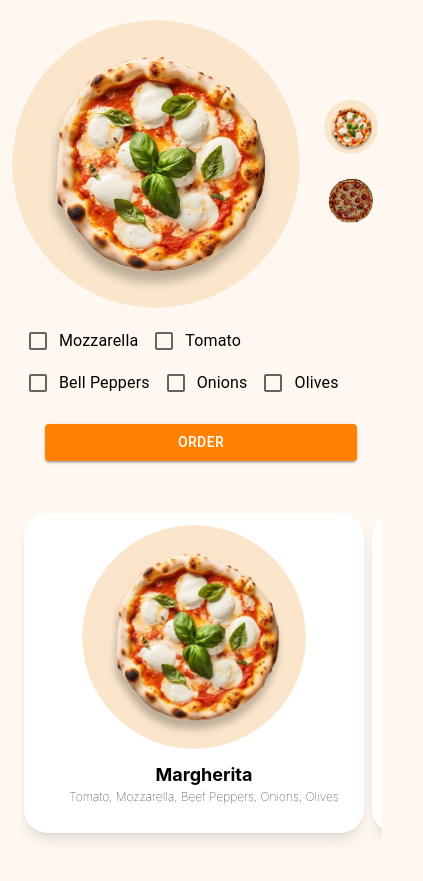
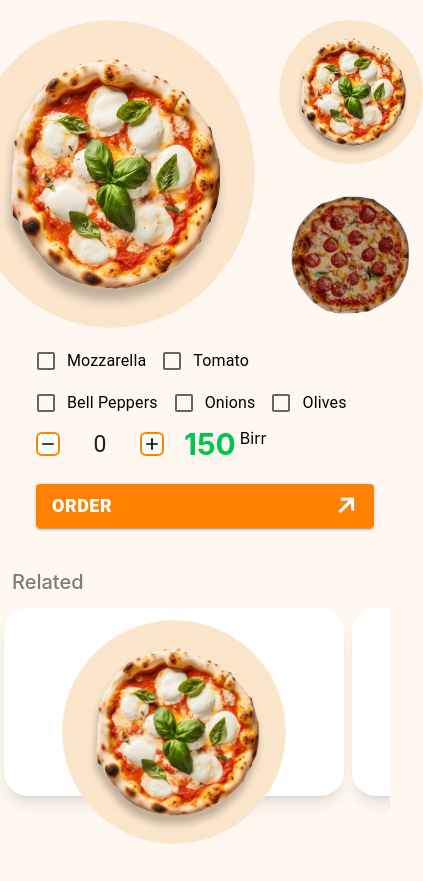
Before and after one commit to Benonii/pizza, a Next.js app in the folder my-next-app/: page /order in a window 390 px wide. Shown: the whole page, 423 px wide, since content can reach past the window. After the commit the page ends 844 px from the top, so only its background shows below. Built offline with nearby package versions, Linux system fonts and the light colour scheme.

Commit message:
Featured section and make orders page responsive

```diff
--- a/my-next-app/src/app/page.tsx
+++ b/my-next-app/src/app/page.tsx
@@ -51,14 +51,14 @@ export default function Home() {
       </div>
 
       {/* Featured Section */}
-      <section className="px-3 py-6">
-        <h3 className="text-gray3 text-xl md:text-2xl">Featured pizzas</h3>
+      <section className="px-3 py-6 mt-20">
+        <h3 className="text-gray3 ml-1 text-2xl md:text-2xl lg:text-3xl">Featured pizzas</h3>
         <Featured />
       </section>
 
       {/* Top Restaurants */}
-      <section className="px-3 py-6">
-        <h3 className="text-gray3 text-xl md:text-2xl">Top Restaurants</h3>
+      <section className="px-3 py-6 mt-10">
+        <h3 className="text-gray3 text-2xl md:text-2xl lg:text-3xl">Top Restaurants</h3>
         <div className="flex overflow-x-auto gap-4 bg-custom-gradient py-4">
           <TopRestaurant />
           <TopRestaurant />
@@ -68,8 +68,8 @@ export default function Home() {
       </section>
 
       {/* Popular Pizzas */}
-      <section className="px-3 py-6">
-        <h3 className="text-gray3 text-xl md:text-2xl">Popular pizzas</h3>
+      <section className="px-3 py-6 mt-20">
+        <h3 className="text-gray3 text-2xl md:text-2xl lg:text-3xl">Popular pizzas</h3>
         <div className="grid place-items-center gap-6 grid-cols-1 sm:grid-cols-2 lg:grid-cols-3">
           {pizzas.length > 0 &&
             pizzas.map((pizza) => <Pizza key={pizza.id} pizza={pizza} />)}
@@ -77,7 +77,7 @@ export default function Home() {
       </section>
 
       {/* Fasting Pizzas */}
-      <section className="px-3 py-6">
+      <section className="px-3 py-6 mt-20">
         <h3 className="text-gray3 text-xl md:text-2xl">Fasting pizzas</h3>
         <div className=" ml-3 flex justify-start gap-4 overflow-x-auto">
           {pizzas.length > 0 &&
--- a/my-next-app/src/components/Featured.tsx
+++ b/my-next-app/src/components/Featured.tsx
@@ -10,25 +10,25 @@ function Featured() {
   return (
     <div className='mt-2'>
       <div className='flex justify-center font-sans'>
-        <div className="relative mx-2 flex rounded-xl bg-gray4">
-            <div className="max-w-[500px] mt-7 mx-4 mr-0">
-                <h2 className='text-xl text-white font-bold'>
+        <div className="relative mx-2 flex rounded-xl bg-gray4 h-[350px]">
+            <div className="mt-7 mx-4 w-[60vw] lg:w-[40vw]">
+                <h2 className='text-xl md:text-2xl lg:text-3xl text-white font-bold'>
                     Make your first order and get <span className='text-orange3'>50% off</span>.
                 </h2>
-                <p className='mt-3 text-xs text-white text-justify font-sans font-thin'>
+                <p className='mt-3 text-xs md:text-sm lg:text-lg text-white text-justify font-sans font-thin'>
                     In publishing and graphic design, Lorem ipsum is a placeholder text commonly used to demonstrate the visual form of a document or a typeface without.
                 </p>
-                <Button variant="contained" size="small"
+                <Button variant="contained"
                   sx={{
                     backgroundColor: "#ff9921",
                     marginTop: 2,
-                    padding: 1,
+                    padding: 2,
                   }}
                   onClick={() => {router.push(`/order/?name=Margharita`)}}
                 >Order now</Button>
             </div>
             <div className='relative w-[32vw]'>
-                <Image src={pizzaImg} alt="A pizza" className='h-full rounded-tr-md rounded-br-md' />
+                <Image src={pizzaImg} alt="A pizza" className='absolute right-0 h-full rounded-tr-md rounded-br-md' />
             </div>
         </div>
       </div>
--- a/my-next-app/src/components/OrderCompleteModal.tsx
+++ b/my-next-app/src/components/OrderCompleteModal.tsx
@@ -8,6 +8,7 @@ import Image from 'next/image';
 import { useRouter } from 'next/navigation';
 
 import successIcon from '@/../public/assets/images/success-icon.png';
+import arrowImg from '@/../public/assets/images/arrow-img.png';
 
 const style = {
   position: 'absolute',
@@ -34,13 +35,18 @@ export default function OrderCompleteModal() {
   const router = useRouter();
 
   return (
-    <div className='w-[90%]'>
+    <div className='w-full'>
       <Button type="submit" variant='contained' sx={{
         backgroundColor: '#FF8100',
         width: '100%',
+        fontSize: 18,
+        fontWeight: 800,
+        display: 'flex',
+        justifyContent: 'space-between',
       }}
       onClick={handleOpen}>
         Order
+        <Image src={arrowImg} alt="An arrow" className='w-6'/>
       </Button>
       <Modal
         open={open}
--- a/my-next-app/src/components/OrderPizza.tsx
+++ b/my-next-app/src/components/OrderPizza.tsx
@@ -6,6 +6,10 @@ import FormControlLabel from '@mui/material/FormControlLabel';
 import RelatedPizza from './RelatedPizza';
 import OrderCompleteModal from './OrderCompleteModal';
 import OrangeCheckbox from './OrangeCheckbox';
+import AddIcon from '@mui/icons-material/Add';
+import RemoveIcon from '@mui/icons-material/Remove';
+import { TextField } from '@mui/material';
+
 
 import pizzaImg1 from '@/../public/assets/images/pizza-1.png';
 import pizzaImg2 from '@/../public/assets/images/pizza-5.png';
@@ -16,6 +20,7 @@ interface OrderPizzaProps {
 
 function OrderPizza({ name  }: OrderPizzaProps) {
     const [ toppings, setToppings ] = React.useState<string[]>([]);
+    const [ quantity, setQuantity ]  =  React.useState(0);
     const [restaurantId, setRestaurantId] = React.useState<string | null>(null);
 
     const label = { inputProps: { 'aria-label': 'Toppings' } };
@@ -34,6 +39,15 @@ function OrderPizza({ name  }: OrderPizzaProps) {
           setRestaurantId(storedRestaurantId);
         }
       }, []);
+
+    const addQuantity = () => {
+      setQuantity(prev => prev + 1);
+    }
+    const reduceQuantitiy = () => {
+      if (quantity > 0) {
+        setQuantity(prev => prev - 1);
+      }
+    }
 
     const handleSubmit = async (e: React.FormEvent<HTMLFormElement>) => {
         e.preventDefault();
@@ -62,17 +76,18 @@ function OrderPizza({ name  }: OrderPizzaProps) {
         }
       }
     return (
-    <div>
-      <div className='flex mt-5 mx-3'>
+      <div className="w-screen h-screen flex flex-col items-center">
+        <div className="md:grid grid-cols-2 justify-around items-center lg:w-[80%]">
+          <div className='flex mt-5 mx-3 justify-center'>
             <Image src={pizzaImg1} alt="A pizza" className='w-72 mr-6' />
             <div className="flex flex-col gap-5 justify-center items-center">
-            <Image src={pizzaImg1} alt="A smaller pizza"  className='w-36'/>
-            <Image src={pizzaImg2} alt="Next pizza" className='w-36 after:' />
+              <Image src={pizzaImg1} alt="A smaller pizza"  className='w-36 min-w-[144px]'/>
+              <Image src={pizzaImg2} alt="Next pizza" className='w-36' />
             </div>
           </div>
-            <div className="mt-3 ml-3">
-              <h1 className='font-sans text-3xl font-semibold'>{name}</h1>
-              <form onSubmit={handleSubmit} className="mx-4 font-sans ">
+          <div className="mt-3 ml-9">
+            <h1 className='font-sans text-3xl md:text-4xl font-semibold'>{name}</h1>
+            <form onSubmit={handleSubmit} className="mr-4 font-sans ">
                 <FormControlLabel
                     label="Mozzarella"
                     value="Mozzarella"
@@ -108,15 +123,55 @@ function OrderPizza({ name  }: OrderPizzaProps) {
                      <OrangeCheckbox {...label} />
                   }
                 />
+                <div className="flex items-center">
+                  <RemoveIcon className="text-4xl border-2 border-orange2 bg-white rounded-md w-12 h-10"
+                              onClick={reduceQuantitiy}
+                />
+
+                <TextField
+                  variant="outlined"
+                  placeholder="Quantity"
+                  inputProps={{
+                    sx: {
+                      textAlign: "center",
+                      fontSize: 23,
+                      border: 'none',
+                    }
+                  }}
+                  value={quantity}
+                  sx={{
+                    '& .MuiOutlinedInput-root': {
+                      '& fieldset': {
+                        border: 'none',  // Remove the border
+                      },
+                      borderRadius: '50%',  // Set the border-radius for the outer wrapper
+                      width: 80,
+                      height: 40,
+                    }
+                  }}
+                />
+                <AddIcon className="text-4xl border-2 border-orange2 bg-white rounded-md w-12 h-10"
+                         onClick={addQuantity}
+                />
+
+                <p className="text-green2 ml-5 text-3xl font-bold">150</p>
+                <p className='align-top mb-3 ml-1'>Birr</p>
+            </div>
             <div className="reltaive flex w-full justify-center items-center mt-5">
               <OrderCompleteModal />
             </div>
           </form>
-            <div className="flex mx-2 mt-10 overflow-x-scroll">
+        </div>
+      </div>
+      <h3 className="mt-10 ml-3 self-start text-gray3 font-[550] font-sans text-xl md:text-3xl">Related</h3>
+      <div className="flex justify-start mx-2 overflow-x-scroll w-screen lg:w-[80%]">
         <RelatedPizza />
         <RelatedPizza />
         <RelatedPizza />
-            </div>
+        <RelatedPizza />
+        <RelatedPizza />
+
+
       </div>
     </div>
   )
```
Also changed, not shown: my-next-app/public/assets/images/arrow-img.png (added). Lines whose indentation alone changed are shown as unchanged.
